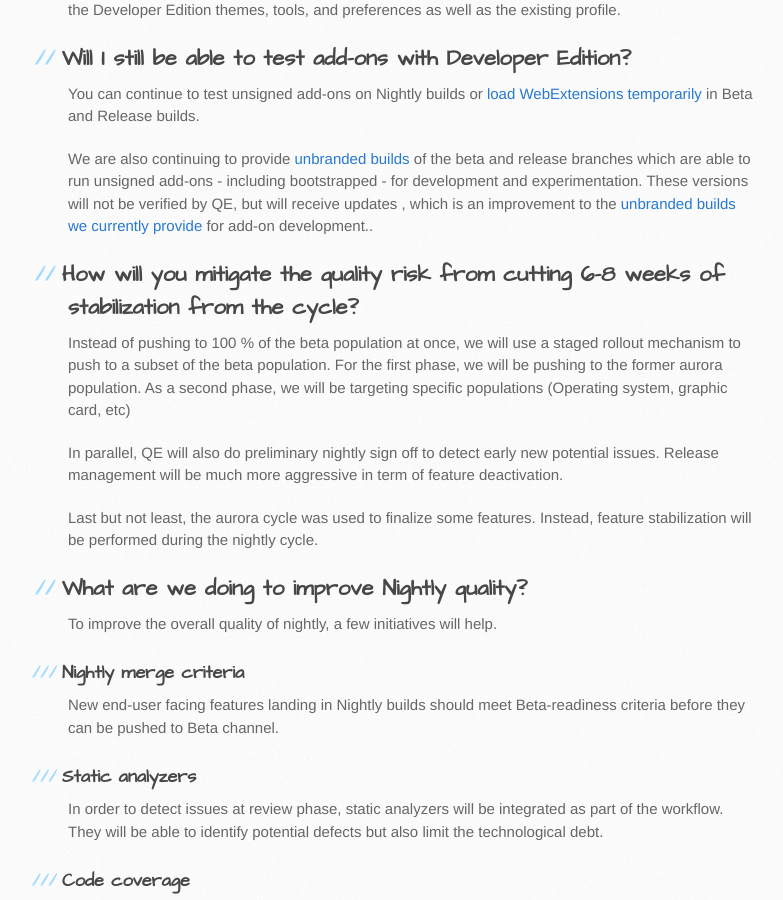
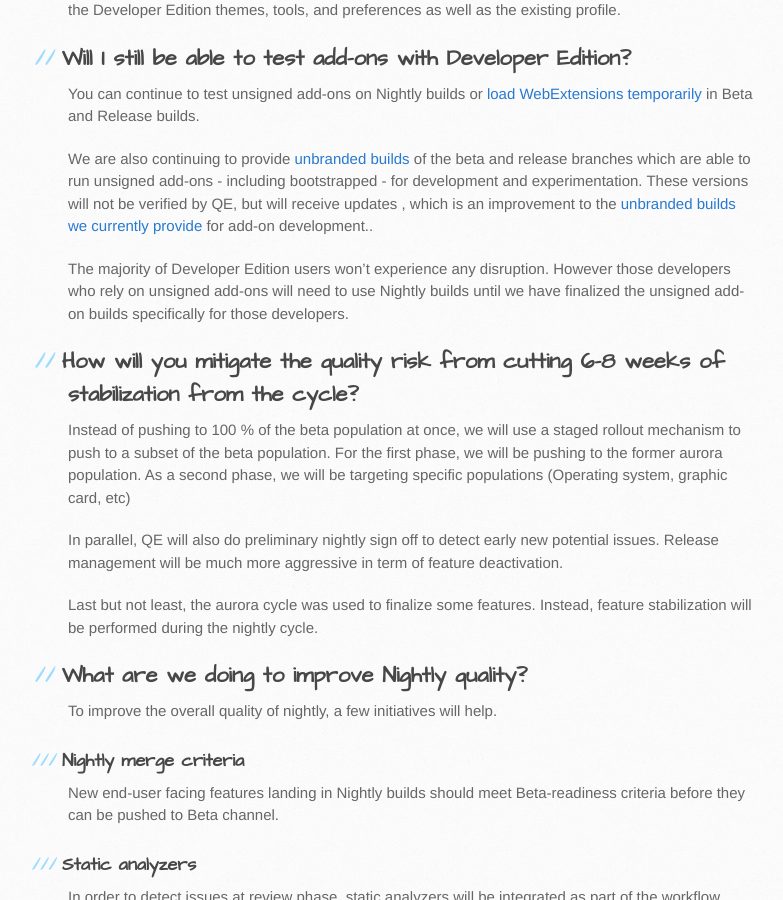
Before and after one commit to mozilla/release-blog, a Jekyll site: the page built from _posts/2017-04-17-Dawn-Project-FAQ.md, in a window 1280 px wide and 900 px high, scrolled down 2718 px. Shown: the whole window, without its empty margins (102-885 px from the left). Built offline with Jekyll 4.4.1, drawn with Linux system fonts in a browser that asks for light colours; Markdown is read by kramdown in place of the engine named in the settings.

Commit message:
add more info to the question 'Will I still be able to test add-ons with Developer Edition?'

```diff
--- a/_posts/2017-04-17-Dawn-Project-FAQ.md
+++ b/_posts/2017-04-17-Dawn-Project-FAQ.md
@@ -61,6 +61,8 @@
 You can continue to test unsigned add-ons on Nightly builds or [load WebExtensions temporarily](https://blog.mozilla.org/addons/2015/12/23/loading-temporary-add-ons/) in Beta and Release builds.
 
 We are also continuing to provide [unbranded builds](https://wiki.mozilla.org/Add-ons/Extension_Signing#Unbranded_Builds) of the beta and release branches which are able to run unsigned add-ons - including bootstrapped - for development and experimentation. These versions will not be verified by QE, but will receive updates , which is an improvement to the [unbranded builds we currently provide](https://wiki.mozilla.org/Add-ons/Extension_Signing#Unbranded_Builds) for add-on development..
+
+The majority of Developer Edition users won't experience any disruption. However those developers who rely on unsigned add-ons will need to use Nightly builds until we have finalized the unsigned add-on builds specifically for those developers.
 
 ## How will you mitigate the quality risk from cutting 6-8 weeks of stabilization from the cycle?
 Instead of pushing to 100 % of the beta population at once, we will use a staged rollout mechanism to push to a subset of the beta population.
```
